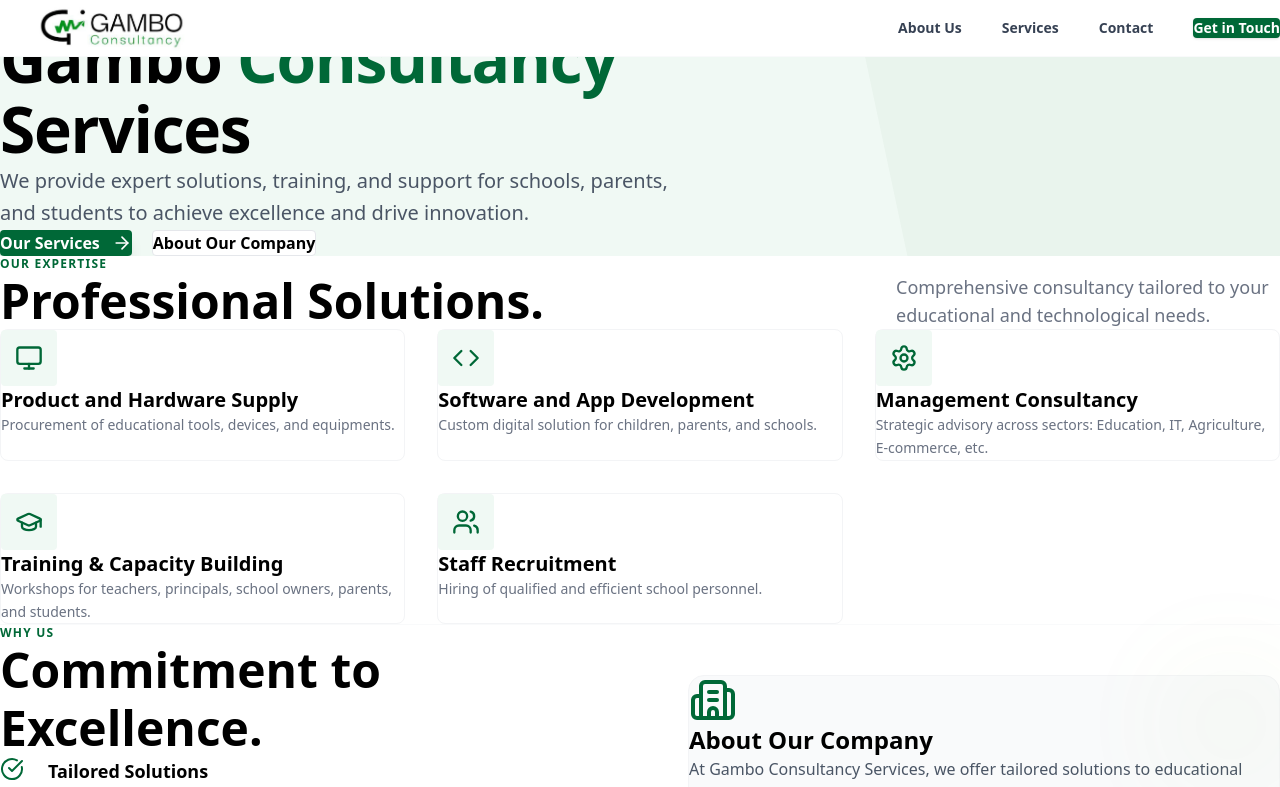
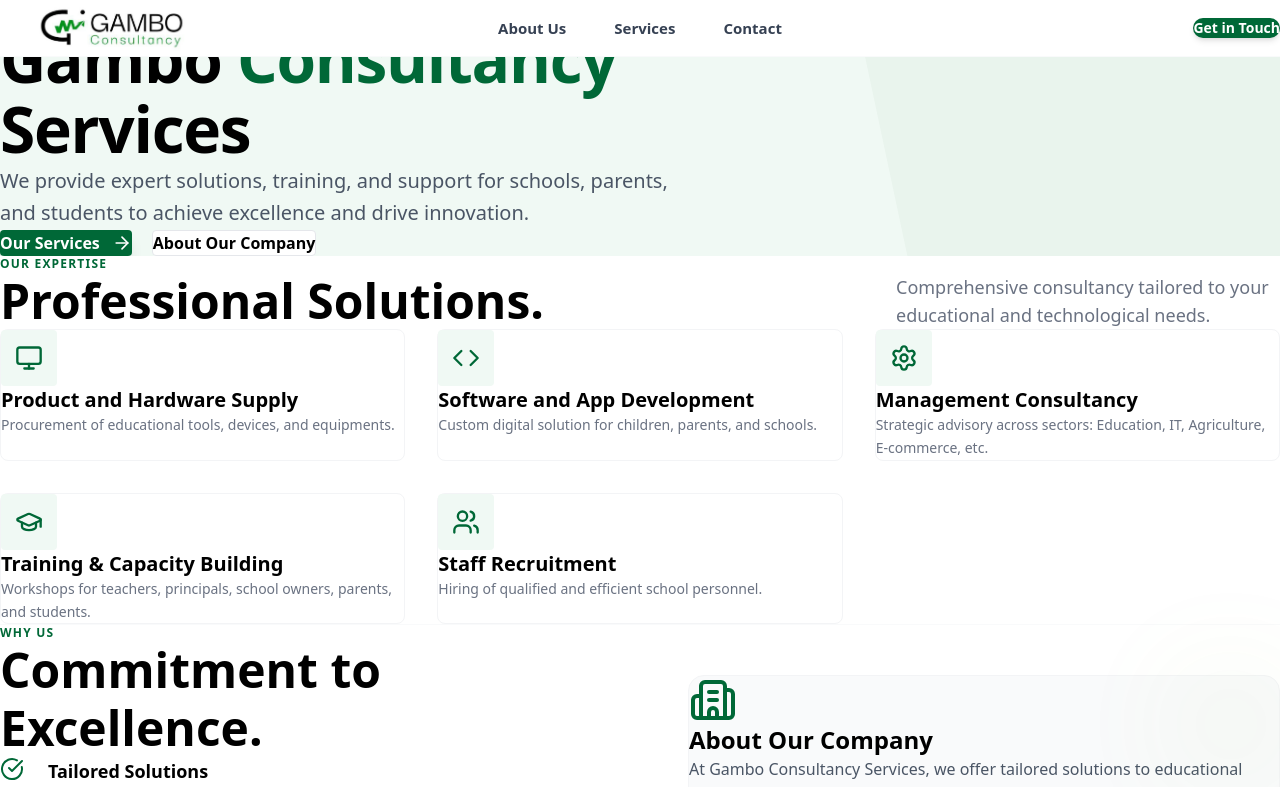
Before and after one commit to samkiell/GamboConsultancy, a Next.js app: page / in a window 1280 px wide. Shown: the top 787 px of the page. Built offline with nearby package versions, Linux system fonts and the light colour scheme.

Commit message:
feat: Add responsive Navbar component with mobile menu, scroll-based styling, and Framer Motion animations.

```diff
--- a/src/components/Navbar.tsx
+++ b/src/components/Navbar.tsx
@@ -24,7 +24,10 @@
 
   return (
     <nav className={`fixed top-0 left-0 right-0 z-50 transition-all duration-300 ${scrolled ? 'bg-white/95 backdrop-blur-md shadow-sm' : 'bg-white border-b border-gray-50'} py-3`}>
-      <div className="max-w-7xl mx-auto px-6 flex justify-between items-center">
+      <div className="max-w-7xl mx-auto px-6 flex items-center justify-between">
+
+        {/* Left: Logo */}
+        <div className="flex-1 flex justify-start">
           <Link href="/" className="flex items-center">
             <div className="relative w-44 h-11 md:w-56 md:h-14">
               <Image
@@ -36,30 +39,36 @@
               />
             </div>
           </Link>
+        </div>
 
-        {/* Desktop links */}
-        <div className="hidden md:flex items-center gap-10">
+        {/* Center: Desktop Narvigation Links */}
+        <div className="hidden md:flex items-center justify-center gap-12 flex-1">
           {links.map((link) => (
             <Link
               key={link.name}
               href={link.href}
-              className="text-sm font-semibold text-gray-700 hover:text-[var(--primary)] transition-colors"
+              className="text-[15px] font-semibold text-gray-700 hover:text-[var(--primary)] transition-all relative group"
             >
               {link.name}
+              <span className="absolute -bottom-1 left-0 w-0 h-0.5 bg-[var(--primary)] transition-all group-hover:w-full"></span>
             </Link>
           ))}
+        </div>
+
+        {/* Right: CTA */}
+        <div className="flex-1 flex justify-end items-center gap-6">
           <Link
             href="/contact"
-            className="px-6 py-2.5 bg-[var(--primary)] text-white text-sm font-bold rounded hover:bg-black transition-all shadow-sm"
+            className="hidden md:block px-7 py-3 bg-[var(--primary)] text-white text-sm font-bold rounded-full hover:bg-black transition-all shadow-md transform hover:scale-105 active:scale-95"
           >
             Get in Touch
           </Link>
-        </div>
 
           {/* Mobile toggle */}
           <button onClick={() => setIsOpen(!isOpen)} className="md:hidden p-2 text-gray-900">
             {isOpen ? <X size={28} /> : <Menu size={28} />}
           </button>
+        </div>
       </div>
 
       {/* Mobile menu */}
```
Lines whose indentation alone changed are shown as unchanged.
